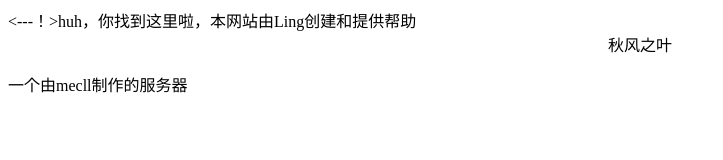
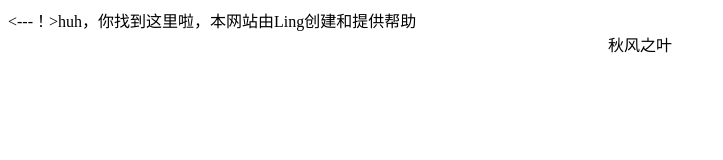
Before and after one commit to qiufengzhiye/qiufengzhiye.github.io, a plain HTML site: page index.html in a window 1280 px wide. Shown: the whole page, without its empty margins (0-723 px from the left). Drawn offline with Linux system fonts and the light colour scheme.

Commit message:
Update index.html

```diff
--- a/index.html
+++ b/index.html
@@ -2,4 +2,3 @@
 <title>秋风之叶</title>
 <---！>huh，你找到这里啦，本网站由Ling创建和提供帮助</!--->
 <center>秋风之叶</center>
-<p center>一个由mecll制作的服务器</center></p>
```
